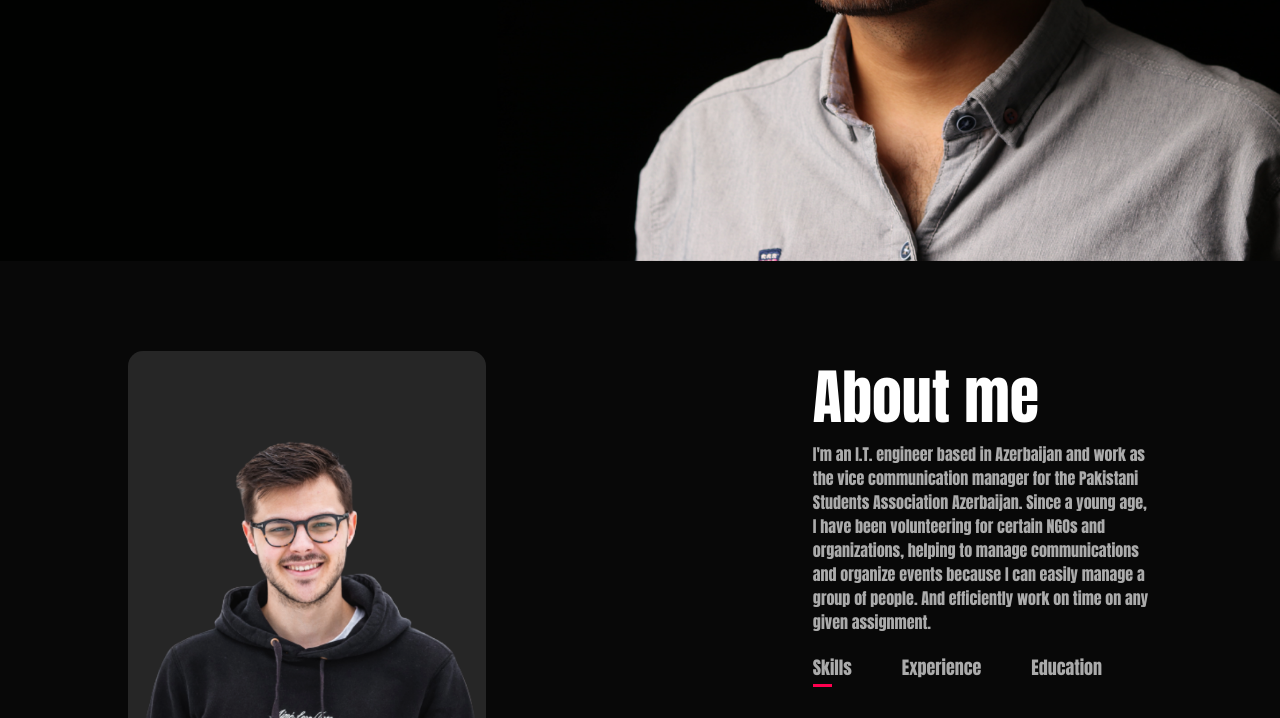
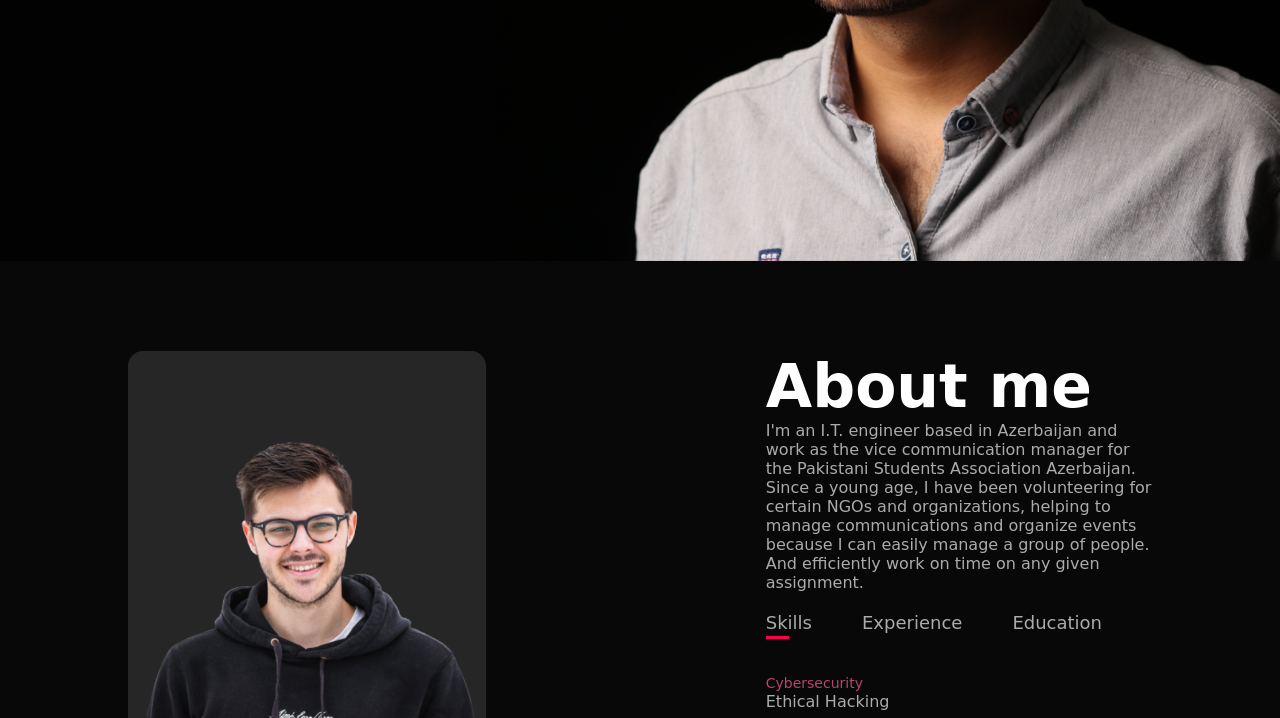
Before and after one commit to Afsah123/my-website, a plain HTML site: page index.html in a window 1280 px wide. Shown: the part 539-1257 px from the top of the page. Drawn offline with Linux system fonts and the light colour scheme.

Commit message:
Update FF.css

```diff
--- a/FF.css
+++ b/FF.css
@@ -1,7 +1,7 @@
 *{
     margin: 0;
     padding: 0;
-    font-family: Impact, Haettenschweiler, 'Arial Narrow Bold', sans-serif;
+    font-family: 'Caveat', cursive;
     box-sizing: border-box;
     /* overflow-x: hidden; */
 }
```
